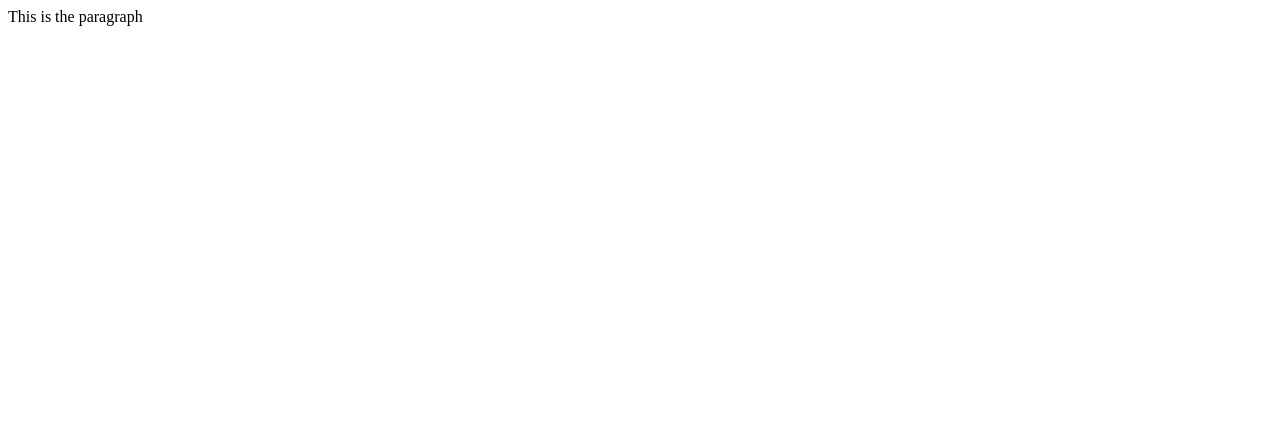
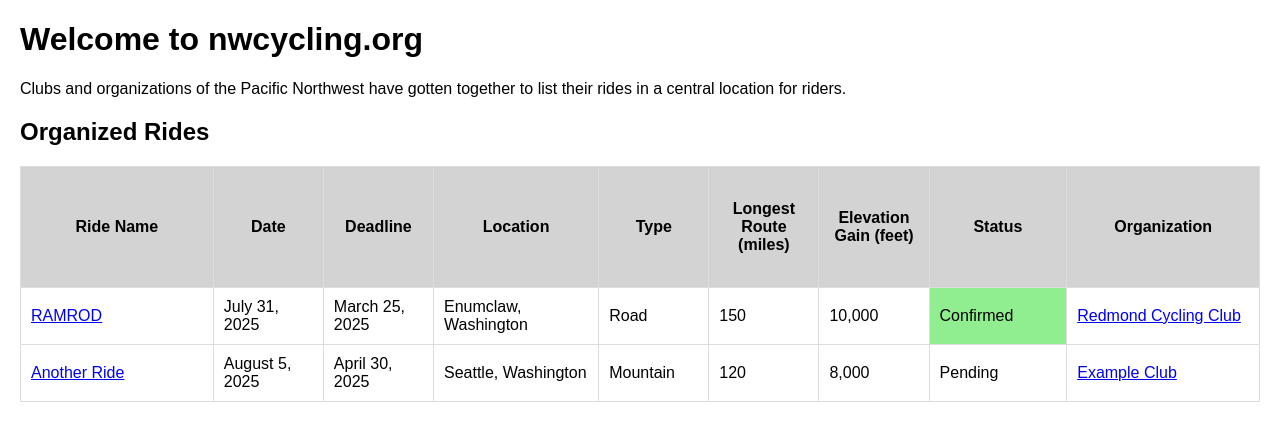
Before and after one commit to ricksbike/nwcycling_org.github.io, a plain HTML site: page new_index.html in a window 1280 px wide. Drawn offline with Linux system fonts and the light colour scheme.

Commit message:
Update new_index.html

```diff
--- a/new_index.html
+++ b/new_index.html
@@ -1,6 +1,107 @@
-<HTML>
-<p> This is the paragraph
-</p>
+<!DOCTYPE html>
+<html lang="en">
+<head>
+    <meta charset="UTF-8">
+    <meta name="viewport" content="width=device-width, initial-scale=1.0">
+    <title>nwcycling.org</title>
 
+    <style>
+        body {
+            font-family: Arial, sans-serif;
+            margin: 20px;
+        }
+        table {
+            width: 100%;
+            border-collapse: collapse;
+            margin-top: 20px;
+        }
+        th, td {
+            padding: 10px;
+            border: 1px solid #ddd;
+            text-align: left;
+        }
+        th {
+            background-color: #d3d3d3;
+            height: 100px; /* Set the height of the table header */
+            word-wrap: break-word; /* Allow wrapping of text inside th */
+            white-space: normal;  /* Make sure the text can wrap onto new lines */
+            text-align: center;   /* Center-align text for better look */
+        }
 
-</HTML>
+        /* Set specific column widths for each column */
+        th:nth-child(1), td:nth-child(1) { width: 14%; }  /* Ride Name */
+        th:nth-child(2), td:nth-child(2) { width: 8%; }  /* Date */
+        th:nth-child(3), td:nth-child(3) { width: 8%; }  /* Deadline */
+        th:nth-child(4), td:nth-child(4) { width: 12%; }  /* Location */
+        th:nth-child(5), td:nth-child(5) { width: 8%; }  /* Type */
+        th:nth-child(6), td:nth-child(6) { width: 8%; }  /* Longest Route  */
+        th:nth-child(7), td:nth-child(7) { width: 8%; }  /* Elevation Gain */
+        th:nth-child(8), td:nth-child(8) { width: 10%; }  /* Status */
+        th:nth-child(9), td:nth-child(9) { width: 14%; }  /* Organization */
+    </style>
+</head>
+<body>
+    <h1>Welcome to nwcycling.org</h1>
+    <p>Clubs and organizations of the Pacific Northwest have gotten together to list their rides in a central location for riders.</p>
+    <h2>Organized Rides</h2>
+    <table id="ridesTable">
+        <tr>
+            <th>Ride Name</th>
+            <th>Date</th>
+            <th>Deadline</th>
+            <th>Location</th>
+            <th>Type</th>
+            <th>Longest Route (miles)</th>
+            <th>Elevation Gain (feet)</th>
+            <th>Status</th>
+            <th>Organization</th>
+        </tr>
+        <tr>
+            <td><a href="https://redmondcycling.club/RAMROD">RAMROD</a></td>
+            <td>July 31, 2025</td>
+            <td>March 25, 2025</td>
+            <td>Enumclaw, Washington</td>
+            <td>Road</td>
+            <td>150</td>
+            <td>10,000</td>
+            <td>Confirmed</td>
+            <td><a href="https://redmondcycling.club/RAMROD">Redmond Cycling Club</a></td>
+        </tr>
+        <tr>
+            <td><a href="https://example.com">Another Ride</a></td>
+            <td>August 5, 2025</td>
+            <td>April 30, 2025</td>
+            <td>Seattle, Washington</td>
+            <td>Mountain</td>
+            <td>120</td>
+            <td>8,000</td>
+            <td>Pending</td>
+            <td><a href="https://example.com">Example Club</a></td>
+        </tr>
+    </table>
+
+    <script>
+        // Function to change color of specific table entries based on text content
+        function changeColorBasedOnValue() {
+            var rows = document.querySelectorAll("#ridesTable tr"); // Select all table rows
+
+            // Loop through each row (skip the header row)
+            for (var i = 1; i < rows.length; i++) {
+                var cells = rows[i].getElementsByTagName("td");
+
+                // Loop through each cell in the row
+                for (var j = 0; j < cells.length; j++) {
+                    // Check if the value in the "Status" column is "Confirmed"
+                    if (cells[j].innerText === "Confirmed") {
+                        // Change background color to green for "Confirmed" status
+                        cells[j].style.backgroundColor = "lightgreen"; // You can customize this color
+                    }
+                }
+            }
+        }
+
+        // Call the function to apply the changes after the page loads
+        window.onload = changeColorBasedOnValue;
+    </script>
+</body>
+</html>
```
